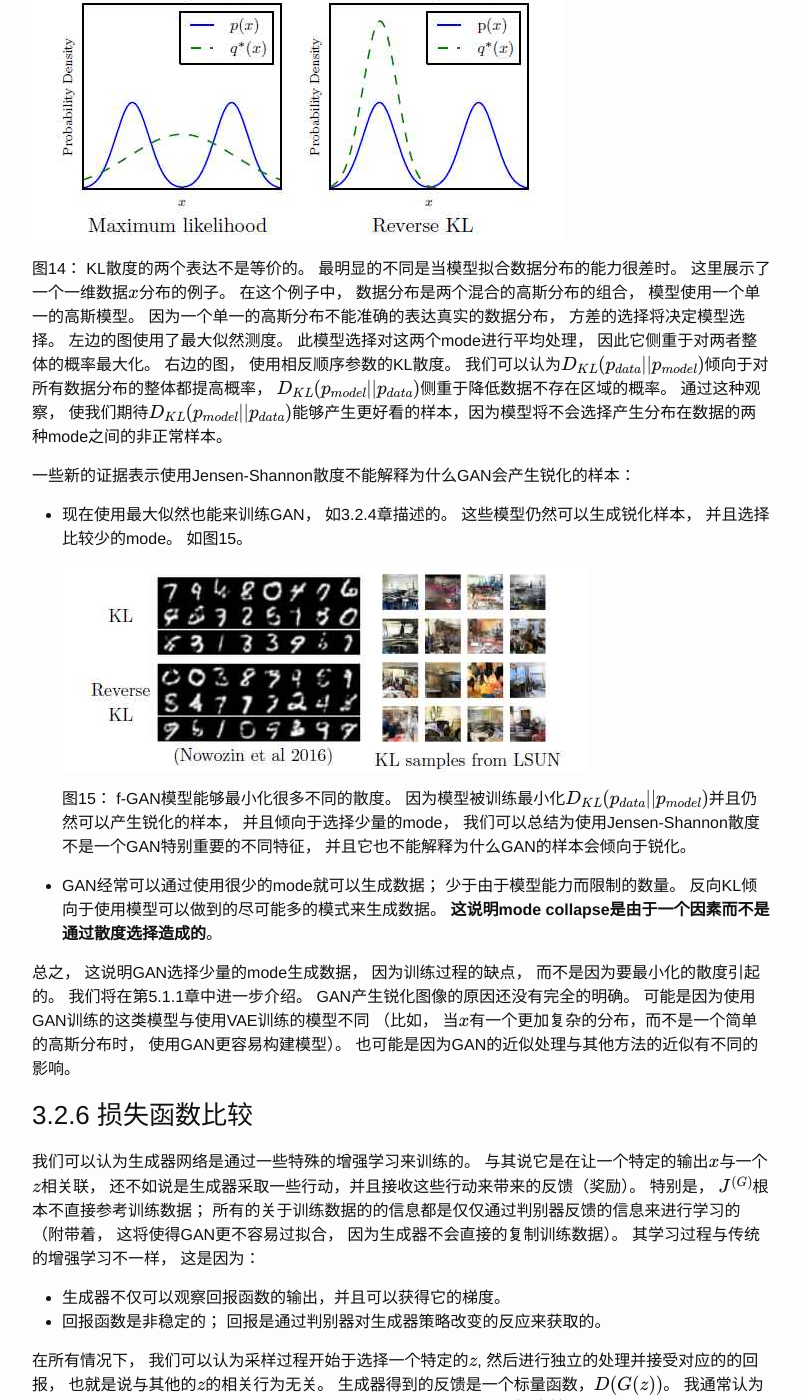
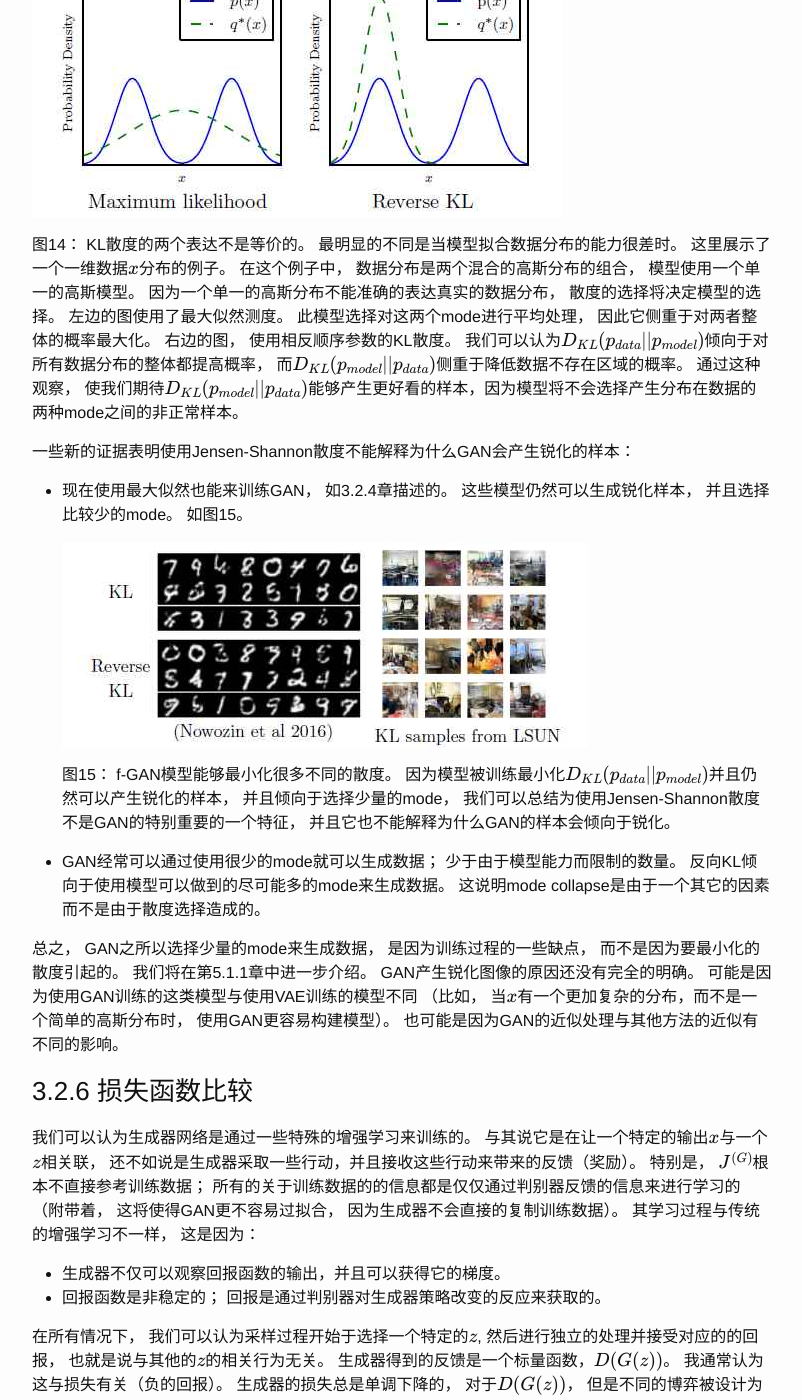
Before and after one commit to sinpycn/sinpycn.github.io, a Jekyll site: the page built from _posts/research/gan/2017-05-03-GAN-Tutorial-How-do-GANs-work.md, in a window 1280 px wide and 1400 px high, scrolled down 4806 px. Shown: the whole window, without its empty margins (238-1040 px from the left). Built offline with Jekyll 4.4.1, drawn with Linux system fonts in a browser that asks for light colours; formulas are drawn with MathJax 3; some of the changed text lies outside the part shown.

Commit message:
Create 2017-05-03-GAN-Tutorial-How-do-GANs-work.md

```diff
--- a/_posts/research/gan/2017-05-03-GAN-Tutorial-How-do-GANs-work.md
+++ b/_posts/research/gan/2017-05-03-GAN-Tutorial-How-do-GANs-work.md
@@ -52,9 +52,9 @@ GAN的基本思想是两个玩家共同参与的二人零和博弈。 其中一
 
 有很多不同的损失函数可以被用于GAN的架构中。
 
-### 3.2.1 判别器的损失函数, $$J^{(D)}$$
+### 3.2.1 判别器的损失函数 $$J^{(D)}$$
 
-很多不同的GAN相关的工作，都使用了相同的判别器损失函数， $$J^{(D)}$$。 区别之处是使用了不同的生成器的损失函数，$$J^{(G)}$$。
+很多GAN相关的工作，都使用了相同的判别器损失函数， 也就是$$J^{(D)}$$。 区别之处是使用了不同的生成器的损失函数，也就是$$J^{(G)}$$。
 判别器的损失函数被定义为：
 
 ![Equation 8](/images/201705/03/eq08.jpg)
@@ -63,11 +63,11 @@ GAN的基本思想是两个玩家共同参与的二人零和博弈。 其中一
 通过训练一个标准的两类分类问题来最小化损失函数。
 不同之处是此分类器使用两个minibatch的数据来训练； 一个来自训练数据， 对应标签1， 另一个来自生成器，对应标签0。
 
-所有GAN的版本鼓励判别器来最小化方程式8。
+所有GAN的版本都鼓励判别器来最小化方程式8。
 在所有的版本中， 判别器都使用了相同的优化策略。
 读者可以去完成7.1章的练习，答案在8.1章。 这个练习让我们了解如何得到最优的判别器优化策略， 并且讨论了此策略构成的重要性。
 
-通过训练判别器， 我们可以获得方程式9中的对每一个$$x$$的比值的估计：
+通过训练判别器， 我们可以得到对每一个$$x$$的比值的估计， 也就是方程式9：
 
 ![Equation 9](/images/201705/03/eq09.jpg)
 
@@ -148,21 +148,21 @@ KL散度不是对称的； 最小化$$D_{KL}(p_{model}||p_{data})$$与最小化$
 ![Figure 14](/images/201705/03/fig14.jpg)
 
 图14： KL散度的两个表达不是等价的。 最明显的不同是当模型拟合数据分布的能力很差时。
-这里展示了一个一维数据$$x$$分布的例子。 在这个例子中， 数据分布是两个混合的高斯分布的组合， 模型使用一个单一的高斯模型。 因为一个单一的高斯分布不能准确的表达真实的数据分布， 方差的选择将决定模型选择。
-左边的图使用了最大似然测度。 此模型选择对这两个mode进行平均处理， 因此它侧重于对两者整体的概率最大化。 右边的图， 使用相反顺序参数的KL散度。 我们可以认为$$D_{KL}(p_{data}||p_{model})$$倾向于对所有数据分布的整体都提高概率， $$D_{KL}(p_{model}||p_{data})$$侧重于降低数据不存在区域的概率。 通过这种观察， 使我们期待$$D_{KL}(p_{model}||p_{data})$$能够产生更好看的样本，因为模型将不会选择产生分布在数据的两种mode之间的非正常样本。
+这里展示了一个一维数据$$x$$分布的例子。 在这个例子中， 数据分布是两个混合的高斯分布的组合， 模型使用一个单一的高斯模型。 因为一个单一的高斯分布不能准确的表达真实的数据分布， 散度的选择将决定模型的选择。
+左边的图使用了最大似然测度。 此模型选择对这两个mode进行平均处理， 因此它侧重于对两者整体的概率最大化。 右边的图， 使用相反顺序参数的KL散度。 我们可以认为$$D_{KL}(p_{data}||p_{model})$$倾向于对所有数据分布的整体都提高概率， 而$$D_{KL}(p_{model}||p_{data})$$侧重于降低数据不存在区域的概率。 通过这种观察， 使我们期待$$D_{KL}(p_{model}||p_{data})$$能够产生更好看的样本，因为模型将不会选择产生分布在数据的两种mode之间的非正常样本。
 
-一些新的证据表示使用Jensen-Shannon散度不能解释为什么GAN会产生锐化的样本：
+一些新的证据表明使用Jensen-Shannon散度不能解释为什么GAN会产生锐化的样本：
 
 * 现在使用最大似然也能来训练GAN， 如3.2.4章描述的。 这些模型仍然可以生成锐化样本， 并且选择比较少的mode。 如图15。
 
   ![Figure 15](/images/201705/03/fig15.jpg)
 
   图15： f-GAN模型能够最小化很多不同的散度。
-  因为模型被训练最小化$$D_{KL}(p_{data}||p_{model})$$并且仍然可以产生锐化的样本， 并且倾向于选择少量的mode， 我们可以总结为使用Jensen-Shannon散度不是一个GAN特别重要的不同特征， 并且它也不能解释为什么GAN的样本会倾向于锐化。
+  因为模型被训练最小化$$D_{KL}(p_{data}||p_{model})$$并且仍然可以产生锐化的样本， 并且倾向于选择少量的mode， 我们可以总结为使用Jensen-Shannon散度不是GAN的特别重要的一个特征， 并且它也不能解释为什么GAN的样本会倾向于锐化。
 
-* GAN经常可以通过使用很少的mode就可以生成数据； 少于由于模型能力而限制的数量。 反向KL倾向于使用模型可以做到的尽可能多的模式来生成数据。 **这说明mode collapse是由于一个因素而不是通过散度选择造成的**。
+* GAN经常可以通过使用很少的mode就可以生成数据； 少于由于模型能力而限制的数量。 反向KL倾向于使用模型可以做到的尽可能多的mode来生成数据。 这说明mode collapse是由于一个其它的因素而不是由于散度选择造成的。
 
-总之， 这说明GAN选择少量的mode生成数据， 因为训练过程的缺点， 而不是因为要最小化的散度引起的。 我们将在第5.1.1章中进一步介绍。
+总之， GAN之所以选择少量的mode来生成数据， 是因为训练过程的一些缺点， 而不是因为要最小化的散度引起的。 我们将在第5.1.1章中进一步介绍。
 GAN产生锐化图像的原因还没有完全的明确。
 可能是因为使用GAN训练的这类模型与使用VAE训练的模型不同 （比如， 当$$x$$有一个更加复杂的分布，而不是一个简单的高斯分布时， 使用GAN更容易构建模型）。
 也可能是因为GAN的近似处理与其他方法的近似有不同的影响。
```
Also changed, not shown: other parts of _posts/research/gan/2017-05-03-GAN-Tutorial-How-do-GANs-work.md (+8 -8 lines).
